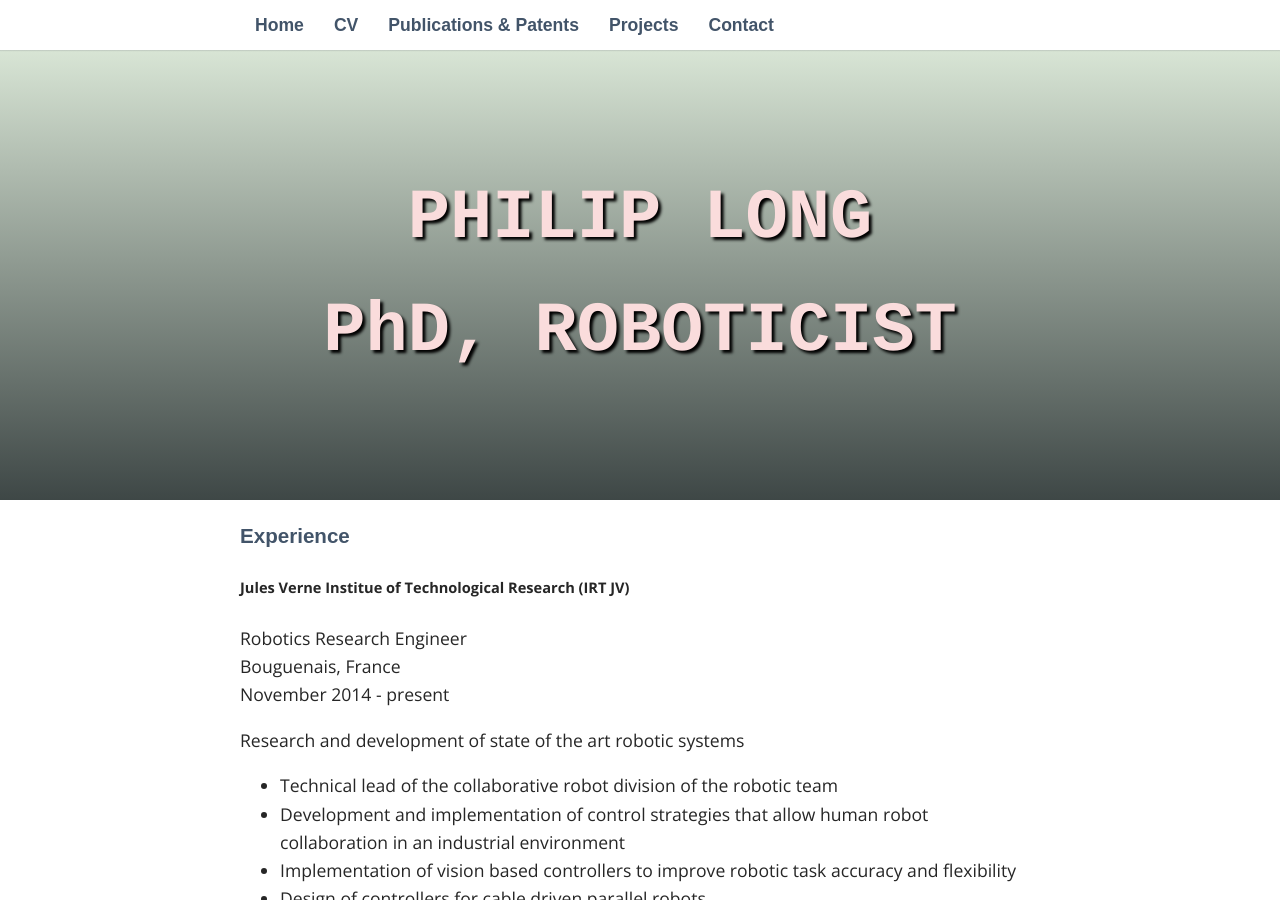
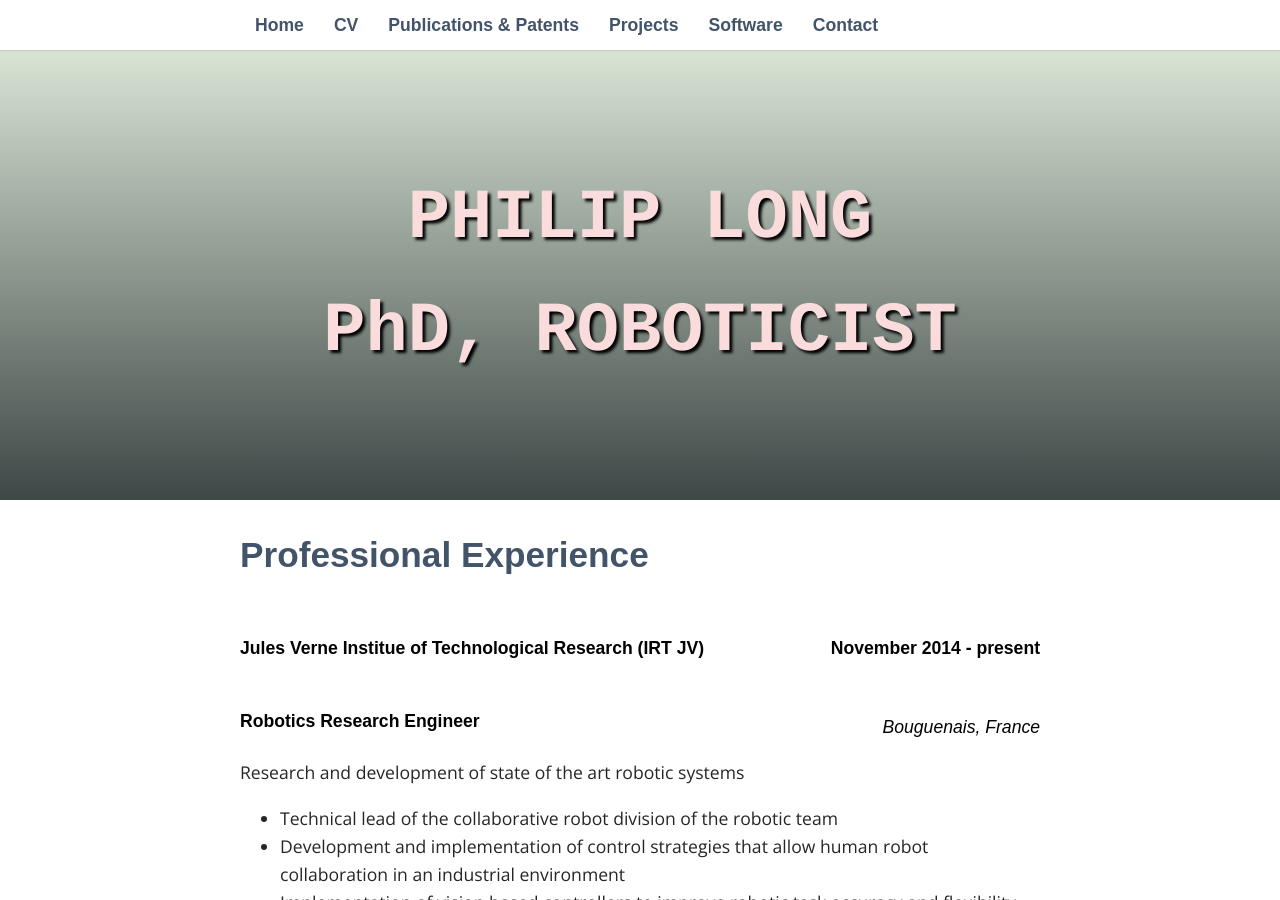
Before and after one commit to philip-long/philip-long.github.io, a Jekyll site: the page built from cv/index.html, in a window 1280 px wide and 900 px high. Built offline with Jekyll 4.4.1, drawn with Linux system fonts in a browser that asks for light colours; some web fonts are replaced; some of the changed text lies outside the part shown.

Commit message:
reorg cv

```diff
--- a/_includes/header.html
+++ b/_includes/header.html
@@ -7,7 +7,8 @@
 	        		<li><a href="/cv">CV</a></li>
 	        		<li><a href="/publications">Publications & Patents</a></li>
 	        		<li><a href="/projects">Projects</a></li>
-                    <li><a href="/contact">Contact</a></li>
+	        		<li><a href="/tips">Software</a></li>
+	                        <li><a href="/contact">Contact</a></li>
 	    		</ul>
 			</nav>
      </div>
--- a/_sass/_layout.scss
+++ b/_sass/_layout.scss
@@ -40,6 +40,26 @@ h3 {
 h2 {
 	font-size: 2em;
 }
+
+
+h4 {
+	font-weight: 600;
+        font-size: 1.0em;
+        color: black;
+	font-family: $heading-font;
+	line-height: 1.5;
+}
+h5 {
+	font-weight: 500;
+        font-size: 1.0em;
+	color: black;
+        font-style: italic;
+	font-family: $heading-font;
+	line-height: 1.5;
+}
+
+
+
 
 a,
 a:visited {
--- a/cv/index.html
+++ b/cv/index.html
@@ -4,26 +4,27 @@ title: CV
 ---
 
 <div class="blurb">
-         <div class="page">
+
+                <h2 class="col">Professional Experience</h2>
+
+<div style="clear: both">
+    <h4 style="float: left">Jules Verne Institue of Technological Research (IRT JV)</h4>
+    <h4 style="float: right">November 2014 - present</h4>
+</div>
+
+</br>
 
 
-            <div class="section row">
-                <h3 class="col">Experience</h3>
-                <div class="section-text col-right">
-                    <div class="row">
-                        <div class="col">
-                            <h5> Jules Verne Institue of Technological Research (IRT JV) </h5>
+<div style="clear: both">
+    <h4 style="float: left">Robotics Research Engineer</h4>
+    <h5 style="float: right">Bouguenais, France</h5>
 </div>
-                    </div>
-                    <div class="row subsection">
-                        <div class="emph col">Robotics Research Engineer</div>
-                    </div>
-                  <div class="row">
-                        <div class="col light">Bouguenais, France</div>
-                        <div class="col-right light	">November 2014 - present	</div>
-                    </div>
-                    <div> <p> Research and development of state of the art robotic systems  </p>
-                    </div>
+
+</br>
+</br>
+
+
+       	 <p> Research and development of state of the art robotic systems  </p>
                     <ul class="desc">
                     	<li> Technical lead of the collaborative robot division of the robotic team</li>
                         <li> Development and implementation of control strategies that allow human robot collaboration in an industrial environment</li>
@@ -31,49 +32,50 @@ title: CV
                         <li>Design of controllers for cable driven parallel robots</li>
                         <li>Supervision of Master students</li>
                     </ul>
-                </div>
 
 
 
-                <div class="section-text col-right">
-                    <div class="row">
-                        <div class="col">
-                        <h5>Shanghai Jiaotong University</h5>
-                        </div>
-                        </div>
-                        <div class="row subsection">
-                        <div class="emph col">Internship</div>
-                        </div>
-                        <div class="row">
-                        <div class="col light">Shanghai, China</div>
-                        <div class="col-right light	">July  - August 2010	</div>
-                        </div>
-                    <div>
-                   <p> Mechanism Analysis using Screw Theory</p>
-                    </div>
+<hr>
+
+<div style="clear: both">
+    <h4 style="float: left">Shanghai Jiaotong University</h4>
+    <h4 style="float: right">July  - August 2010</h4>
 </div>
 
+</br>
 
 
-
-                <div class="section-text col-right">
-                    <div class="row">
-                        <div class="col">
-                            <h5>Xyratex Technology Ltd</h5>
-                        </div>
-                    </div>
-                    <div class="row subsection">
-                        <div class="emph col">Mechanical Engineering Analyst</div>
-                    </div>
-                  <div class="row">
-                        <div class="col light">Havant, UK</div>
-                        <div class="col-right light	">October 2007 - October 2009	</div>
+<div style="clear: both">
+    <h4 style="float: left">Internship</h4>
+    <h5 style="float: right">Shanghai, China</h5>
 </div>
 
+</br>
+</br>
+                   <p> Mechanism Analysis using Screw Theory</p>
 
-                     <div>
+
+<hr>
+
+<div style="clear: both">
+    <h4 style="float: left">Xyratex Technology Ltd</h4>
+    <h4 style="float: right">October 2007 - October 2009</h4>
+</div>
+
+</br>
+
+
+<div style="clear: both">
+    <h4 style="float: left">Mechanical Engineering Analyst</h4>
+    <h5 style="float: right">Havant, UK</h5>
+</div>
+
+</br>
+</br>
+</br>
+
+
                    <p> Mechanical analysis of automated systems used to test hard disc drives in large volumes under desired thermal and dynamic conditions.</p>
-                    </div>
 
                     <ul class="desc">
                         <li> Thermal, vibration and shock testing of existing and new products</li>
@@ -83,73 +85,103 @@ title: CV
                         <li> Quality control and end of line test installation (Malaysia) </li>
                         <li> Responding to Customer and Supplier requests (Malaysia, Korea) </li>
                     </ul>
+
+<hr>
+
+
+<div style="clear: both">
+    <h4 style="float: left">Medtronic Vascular</h4>
+    <h4 style="float: right">April - August 2006</h4>
 </div>
 
+</br>
 
-                                    <div class="section-text col-right">
-                    <div class="row">
-                        <div class="col">
-                        <h5>Medtronic Vascular</h5>
+
+<div style="clear: both">
+    <h4 style="float: left">Internship</h4>
+    <h5 style="float: right">Galway, Ireland</h5>
 </div>
-                        </div>
-                        <div class="row subsection">
-                        <div class="emph col">Internship</div>
-                        </div>
-                        <div class="row">
-                        <div class="col light">Galway, Ireland</div>
-                        <div class="col-right light	">April - August 2006	</div>
-                        </div>
-                    <div>
+
+</br>
+</br>
                    <p>Mechanical/Biomedical internship</p>
-                    </div>
                                                 <ul class="desc">
                         <li> Manufacture of catheters in R&D environment </li>
                         <li> Testing of angioplasty balloons and stents</li>
                                         </ul>
-                </div>
+<hr>
+
+                <h2>Education</h2>
+
+
+<div style="clear: both">
+    <h4 style="float: left">PhD in Robotics</h4>
+    <h4 style="float: right">October 2011 - October 2014</h4>
 </div>
 
+</br>
 
-            <div class="section row">
-                <h3 class="col">Education</h3>
-                <div class="section-text col-right">
-                    <h5> PhD </h5>
-                    <div><i>Contributions to the modeling and control of cooperative manipulators</i></div>
-                    <div><p>Ecole Centrale de Nantes</p></div>
-                    <div class="row">
-                        <div class="col light">Nantes, France</div>
-                        <div class="col-right light">October 2011 - October 2014</div>
-                    </div>
-                                      <div>
-                                          <p>This thesis focuses on the modeling and control of cooperative robots manipulating rigid and flexible objects. Theoretical contributions include kinematic and dynamic analysis of robot behavior, new modeling strategies for multi-arm systems and new force/vision controllers that cope with unexpected object deformation. Studies on flexible object manipulation lead to a new dynamic formulation for parallel robots with flexible platforms. The proposed modeling formulations are validated using advanced simulation tools.The control schemes are validated experimentally in the industrial environment using a meat cutting robotic cell.   </p>                  </div>
+
+<div style="clear: both">
+    <h4 style="float: left">Ecole Centrale de Nantes</h4>
+    <h5 style="float: right">Nantes, France</h5>
 </div>
 
-                <div class="section-text col-right">
-                    <h5> European Masters  on Advanced Robotics</h5>
-                    <div><p>Mention : Trés bien </p></div>
-                    <div><p>University of Genoa, Ecole Centrale de Nantes</p></div>
-                    <div class="row">
-                        <div class="col light">Genoa, Italy; Nantes, France</div>
-                        <div class="col-right light	">September 2009 - September 2011	</div>
-                    </div>
-                </div>
-                                <div class="section-text col-right">
-                    <h5> Bachelor of Mechanical Engineering </h3>
-                    <div><p>1<sup>st</sup> class honours</p></div>
-                    <div><p>National University of Ireland, Galway</p></div>
-                    <div class="row">
-                        <div class="col light">Galway, Ireland</div>
-                        <div class="col-right light	">September 2003 - September 2007	</div>
-                    </div>
-                </div>
+</br>
+</br>
+</br>
+
+                    <i>Contributions to the modeling and control of cooperative manipulators</i>
+
+                                          <p>This thesis focuses on the modeling and control of cooperative robots manipulating rigid and flexible objects. Theoretical contributions include kinematic and dynamic analysis of robot behavior, new modeling strategies for multi-arm systems and new force/vision controllers that cope with unexpected object deformation. Studies on flexible object manipulation lead to a new dynamic formulation for parallel robots with flexible platforms. The proposed modeling formulations are validated using advanced simulation tools.The control schemes are validated experimentally in the industrial environment using a meat cutting robotic cell.   </p>                  </div>
+
+
+<hr>
+
+<div style="clear: both">
+    <h4 style="float: left"> European Masters  on Advanced Robotics</h4>
+    <h4 style="float: right">September 2009 - September 2011</h4>
 </div>
 
+</br>
+</br>
+                    <i><p>Mention : Trés bien </p></i>
+
+<div style="clear: both">
+    <h4 style="float: left">University of Genoa, Ecole Centrale de Nantes</h4>
+    <h5 style="float: right">Genoa, Italy; Nantes, France</h5>
+</div>
+
+</br>
+</br>
+</br>
 
 
+<hr>
 
-<div class="section row">
-                <h3 class="col">Interests</h3>
-                <div class="section-text col-right row">
+
+<div style="clear: both">
+    <h4 style="float: left">Bachelor of Mechanical Engineering</h4>
+    <h4 style="float: right">September 2003 - September 2007</h4>
+</div>
+
+</br>
+</br>
+
+<i><p>1<sup>st</sup> class honours</p></i>
+
+
+<div style="clear: both">
+    <h4 style="float: left">National University of Ireland, Galway</h4>
+    <h5 style="float: right">Galway, Ireland</h5>
+</div>
+
+</br>
+</br>
+</br>
+
+<hr>
+                <h2>Interests</h2>
                    <ul class="desc">
                         <li>Modeling & Control of Robot Manipulators</li>
                         <li>Modeling   & Cable driven Parallel Robots</li>
@@ -157,13 +189,10 @@ title: CV
                         <li>Force/Vision control</li>
                        <li>Task and Manipulation Planning</li>
                     </ul>
-                </div>
-            </div>
 
-            <div class="section row">
+<hr>
 
-                <h3 class="col">Technical skills</h3>
-                <div class="section-text col-right row">
+                <h2 class="col">Technical skills</h2>
                      <ul class="desc">
                         <li>C/C++, Python, Matlab/Simulink, Labview </li>
                         <li>GNU/Linux, MSDOS/Windows </li>
@@ -172,12 +201,9 @@ title: CV
                         <li>Autodesk Inventor, Catia, Solid works</li>
                     </ul>
 
-                </div>
-             </div>
-                        <div class="section row">
+<hr>
 
                 <h3 class="col">Hardware skills</h3>
-                <div class="section-text col-right row">
                      <ul class="desc">
                          <li>Kuka (lwr, KR500), UR10, NAO robot</li>
                          <li>Adept Viper, Staubli
@@ -186,14 +212,9 @@ RX-90, B&R Automation Studio </li>
                         <li>Kinect, ASUS Xtion, IFM </li>
                     </ul>
 
-                </div>
-             </div>
-
-
-		                         <div class="section row">
+<hr>
 
                 <h3 class="col">Honors and Awards</h3>
-                <div class="section-text col-right row">
                      <ul class="desc">
                          <li>    Living expenses scholarship EMARO Masters 1 (Italy)</li>
                          <li>Travel scholarship for summer internship Shanghai Jiaotong University</li>
@@ -202,22 +223,15 @@ RX-90, B&R Automation Studio </li>
                         <li>FP7 European Commission ECHORD++ Project 2016 (Acamdemic-Industry consortium ) funding grant €315,000 ( One of four participants on project proposal team) </li>
                     </ul>
 
-                </div>
-             </div>
+<hr>
 
-
-
-        <div class="section row">
                 <h3 class="col">Languages</h3>
-                <div class="section-text col-right row">
                    <ul class="desc">
                         <li>English (Native Speaker)
                         <li>French (Fluent) </li>
                        <li> Italian (Basic) </li>
                        <li> Irish (Basic) </li>
                     </ul>
-                </div>
-            </div>
 
-
-	</div><!-- /.blurb -->
+<hr>
+<hr>
--- /dev/null
+++ b/tips/index.html
@@ -0,0 +1,4 @@
+---
+layout: default
+title: Publications
+---
```
Lines whose indentation alone changed are shown as unchanged.
